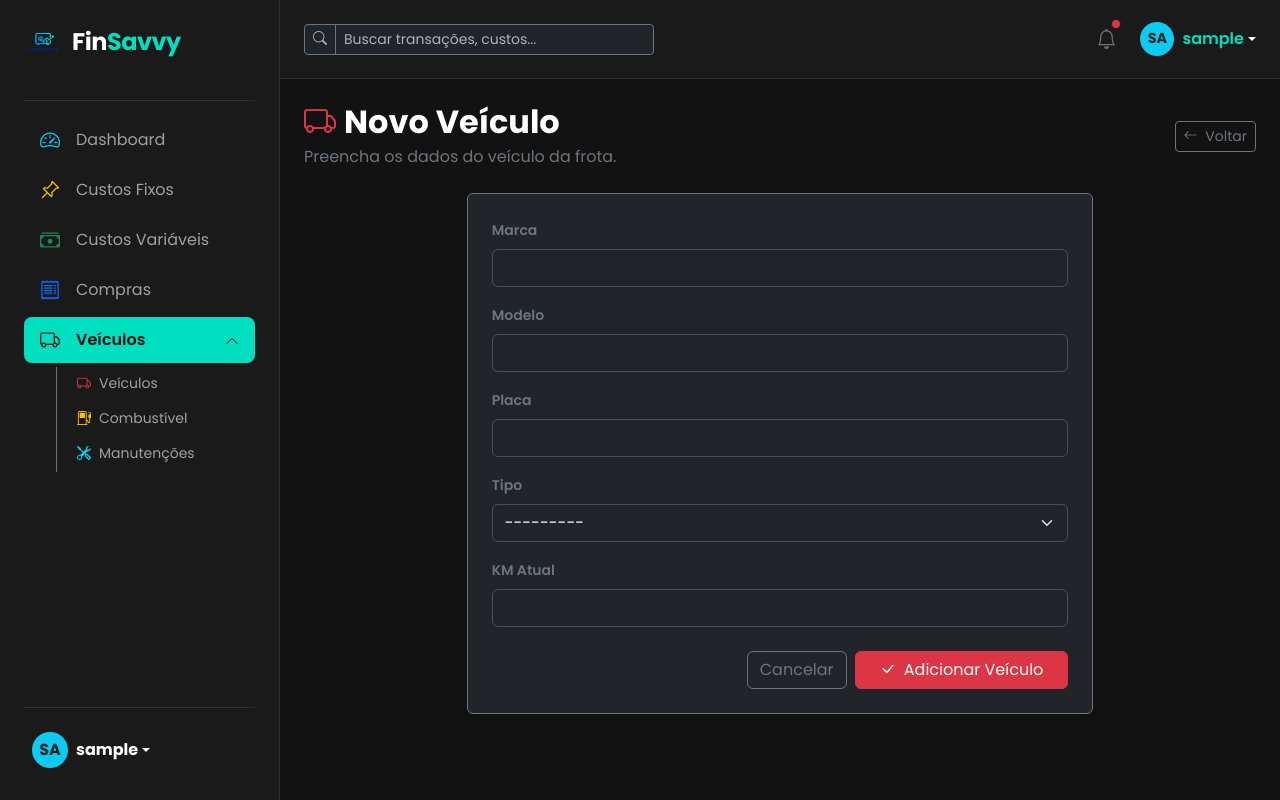
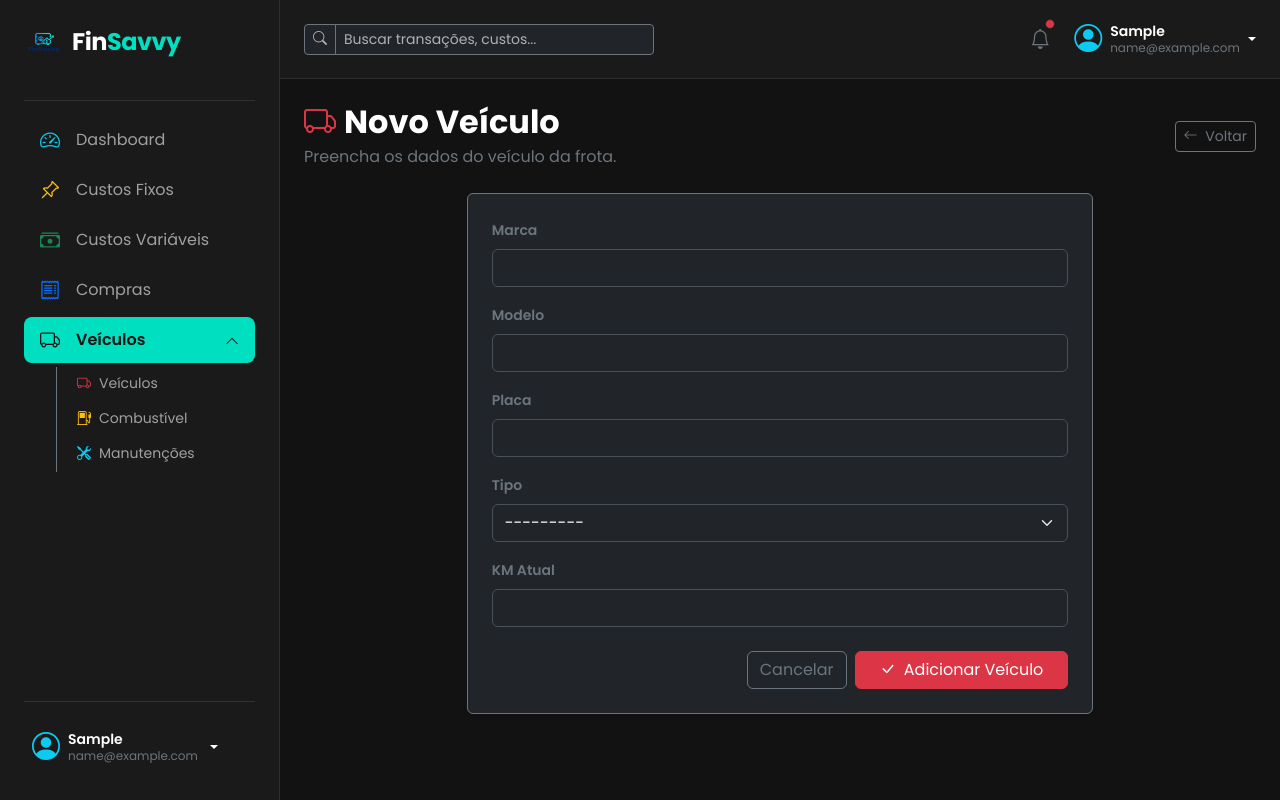
Before and after one commit to Matheus0820/finsavvy, a Django app: page /veiculos/add/ in a window 1280 px wide. Run offline with Django 4.2, Linux system fonts and the light colour scheme; the visitor is signed in with stand-in values (Sample User, id 1).

Commit message:
feat: exibir primeiro nome e email do usuário no perfil da navbar e sidebar
- Substitui o username pelo primeiro nome com fallback para o username
- Adiciona o email do usuário em tamanho reduzido logo abaixo do nome
- Atualiza o ícone de perfil para bi-person-circle padronizado

```diff
--- a/finsavvy/templates/pages/base_dashboard.html
+++ b/finsavvy/templates/pages/base_dashboard.html
@@ -143,10 +143,11 @@
             <hr class="text-secondary">
             <div class="dropdown">
                 <a href="#" class="d-flex align-items-center text-white text-decoration-none dropdown-toggle p-2 rounded" data-bs-toggle="dropdown" aria-expanded="false">
-                    <div class="bg-info text-dark rounded-circle d-flex align-items-center justify-content-center fw-bold me-2" style="width: 36px; height: 36px;">
-                        {{ user.username|slice:":2"|upper }}
+                    <i class="bi bi-person-circle fs-3 text-info me-2"></i>
+                    <div class="text-start overflow-hidden me-2" style="max-width: 140px;">
+                        <span class="d-block fw-semibold text-white text-truncate lh-sm" style="font-size: 0.875rem;">{{ user.first_name.split.0|default:user.username.split.0 }}</span>
+                        <span class="d-block text-secondary text-truncate lh-sm" style="font-size: 0.75rem;">{{ user.email }}</span>
                     </div>
-                    <strong class="text-truncate" style="max-width: 140px;">{{ user.username }}</strong>
                 </a>
                 <ul class="dropdown-menu dropdown-menu-dark text-small shadow">
                     <li><a class="dropdown-item" href="{% url 'account_email' %}">Configurações</a></li>
@@ -208,10 +209,11 @@
                 <hr class="text-secondary">
                 <div class="dropdown">
                     <a href="#" class="d-flex align-items-center text-white text-decoration-none dropdown-toggle p-2 rounded" data-bs-toggle="dropdown" aria-expanded="false">
-                        <div class="bg-info text-dark rounded-circle d-flex align-items-center justify-content-center fw-bold me-2" style="width: 36px; height: 36px;">
-                            {{ user.username|slice:":2"|upper }}
+                        <i class="bi bi-person-circle fs-3 text-info me-2"></i>
+                        <div class="text-start overflow-hidden me-2">
+                            <span class="d-block fw-semibold text-white lh-sm" style="font-size: 0.875rem;">{{ user.first_name.split.0|default:user.username.split.0 }}</span>
+                            <span class="d-block text-secondary lh-sm" style="font-size: 0.75rem;">{{ user.email }}</span>
                         </div>
-                        <strong>{{ user.username }}</strong>
                     </a>
                     <ul class="dropdown-menu dropdown-menu-dark text-small shadow">
                         <li><a class="dropdown-item" href="{% url 'account_email' %}">Configurações</a></li>
@@ -251,10 +253,11 @@
                         <!-- Perfil Dropdown (Desktop) -->
                         <div class="dropdown d-none d-lg-block">
                             <a href="#" class="d-flex align-items-center text-white text-decoration-none dropdown-toggle" data-bs-toggle="dropdown" aria-expanded="false">
-                                <div class="bg-info text-dark rounded-circle d-flex align-items-center justify-content-center fw-bold me-2" style="width: 34px; height: 34px; font-size: 0.9rem;">
-                                    {{ user.username|slice:":2"|upper }}
+                                <i class="bi bi-person-circle fs-3 text-info me-2"></i>
+                                <div class="text-start me-1">
+                                    <span class="d-block fw-semibold text-white lh-sm" style="font-size: 0.875rem;">{{ user.first_name.split.0|default:user.username.split.0 }}</span>
+                                    <span class="d-block text-secondary lh-sm" style="font-size: 0.75rem;">{{ user.email }}</span>
                                 </div>
-                                <span class="fw-semibold text-small" style="color: #00e0c1;">{{ user.username }}</span>
                             </a>
                             <ul class="dropdown-menu dropdown-menu-end dropdown-menu-dark text-small shadow">
                                 <li><a class="dropdown-item" href="{% url 'account_email' %}">Configurações</a></li>
```
Also changed, not shown: finsavvy/templates/pages/base.html (+9 -4 lines).
